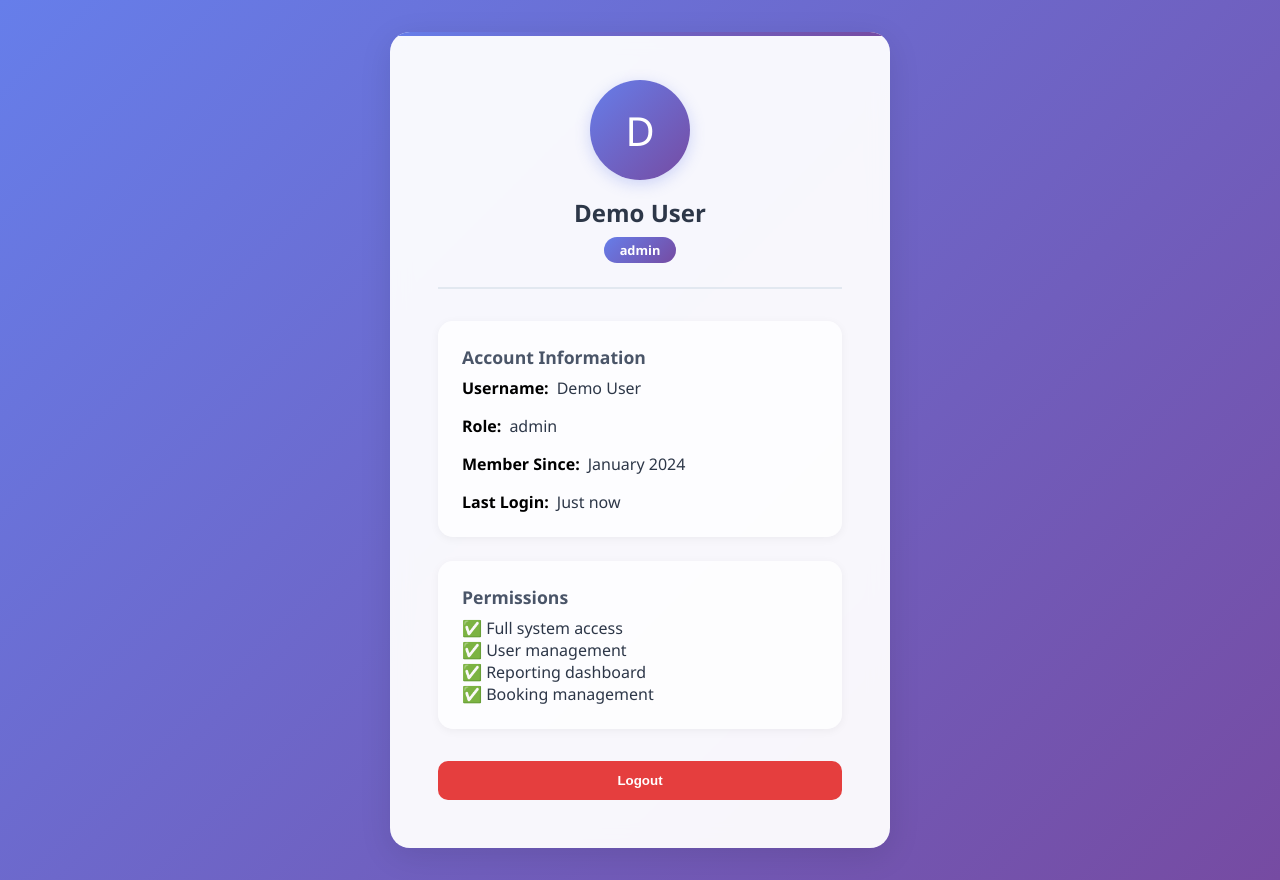
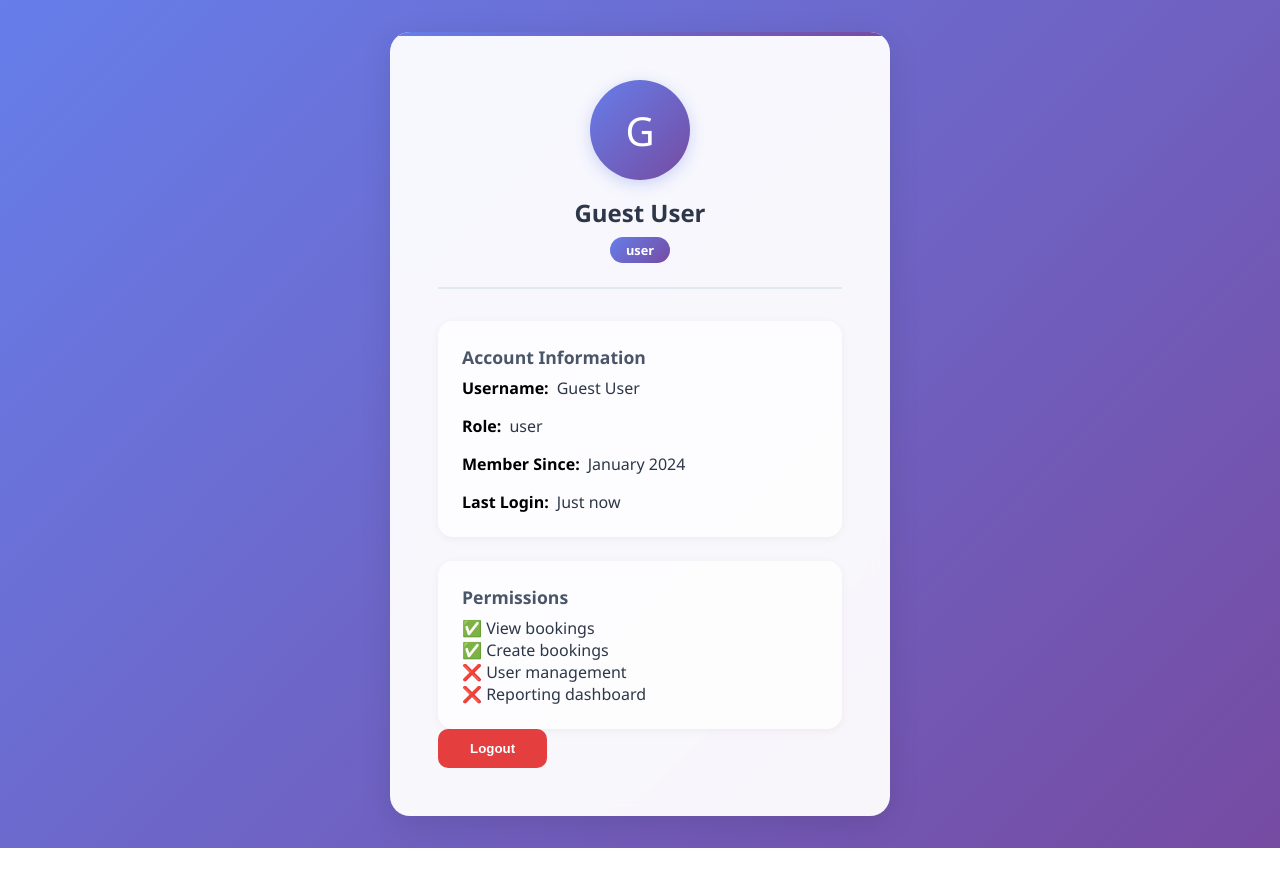
Before and after one commit to osamahannan/auth-app, a React app: page /auth/profile in a window 1280 px wide. After the commit the page ends 848 px from the top, so only its background shows below. Built offline with nearby package versions, Linux system fonts and the light colour scheme.

Commit message:
added logout functionlaity

```diff
--- a/src/Login.tsx
+++ b/src/Login.tsx
@@ -17,14 +17,22 @@ const Login: React.FC = () => {
     setError('');
 
     setTimeout(() => {
-      if (username === 'admin' && password === 'admin') {
+      if (password === 'admin') {
         window.dispatchEvent(new CustomEvent('userLoggedIn', {
           detail: { username, role: 'admin' }
         }));
-      } else if (username === 'user' && password === 'user') {
+        // Redirect to home page after successful login
+        setTimeout(() => {
+          window.location.href = '/';
+        }, 500);
+      } else if (password === 'user') {
         window.dispatchEvent(new CustomEvent('userLoggedIn', {
           detail: { username, role: 'user' }
         }));
+        // Redirect to home page after successful login
+        setTimeout(() => {
+          window.location.href = '/';
+        }, 500);
       } else {
         setError('Invalid credentials. Try admin/admin or user/user');
       }
--- a/src/UserProfile.tsx
+++ b/src/UserProfile.tsx
@@ -6,10 +6,20 @@ const UserProfile: React.FC = () => {
   const [isLoading, setIsLoading] = useState(true);
 
   useEffect(() => {
-    setTimeout(() => {
-      setUserInfo({ username: 'Demo User', role: 'admin' });
-      setIsLoading(false);
-    }, 1000);
+    // Get user data from localStorage
+    const savedUser = localStorage.getItem('user');
+    if (savedUser) {
+      try {
+        const userData = JSON.parse(savedUser);
+        setUserInfo({ username: userData.username, role: userData.role });
+      } catch (error) {
+        console.error('Error parsing user data:', error);
+        setUserInfo({ username: 'Unknown User', role: 'user' });
+      }
+    } else {
+      setUserInfo({ username: 'Guest User', role: 'user' });
+    }
+    setIsLoading(false);
   }, []);
 
   const handleLogout = () => {
@@ -56,7 +66,22 @@ const UserProfile: React.FC = () => {
                 </div>
                 <div className='info-row'>
                   <strong>Last Login:</strong>
-                  <div className="info-value">Just now</div>
+                  <div className="info-value">
+                    {(() => {
+                      const savedUser = localStorage.getItem('user');
+                      if (savedUser) {
+                        try {
+                          const userData = JSON.parse(savedUser);
+                          return userData.loginTime ?
+                            new Date(userData.loginTime).toLocaleString() :
+                            'Just now';
+                        } catch {
+                          return 'Just now';
+                        }
+                      }
+                      return 'Just now';
+                    })()}
+                  </div>
                 </div>
               </div>
             </div>
--- a/src/styles.css
+++ b/src/styles.css
@@ -271,8 +271,8 @@
   font-weight: 600;
   cursor: pointer;
   transition: all 0.3s ease;
-  margin-top: 2rem;
-  width: 100%;
+  /* margin-top: 2rem;
+  width: 100%; */
 }
 
 .logout-button:hover {
```
